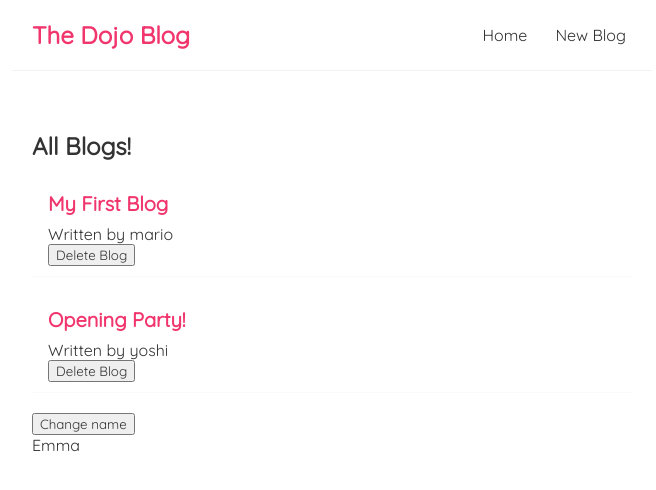
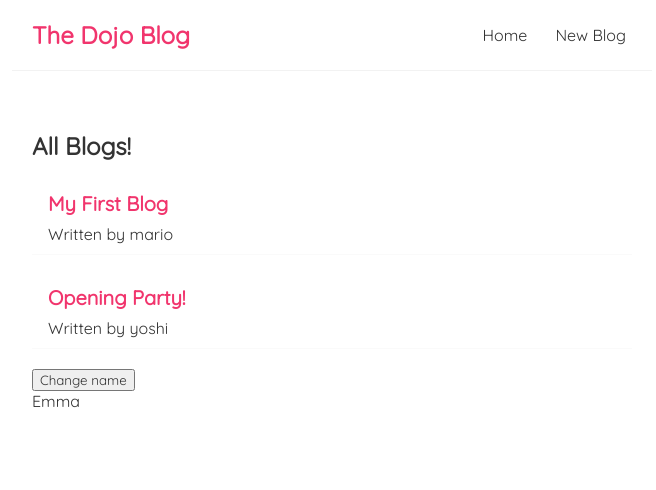
Before and after one commit to Cobby-a/First-Reactjs, a React (Create React App) app: page / in a window 1280 px wide. Shown: the top 490 px of the page, without its empty margins (308-964 px from the left). Built offline with nearby package versions, Linux system fonts and the light colour scheme; data requests are answered from the project's data file.

Commit message:
removed the delete button and the prop handleClick

```diff
--- a/src/BlogList.js
+++ b/src/BlogList.js
@@ -1,5 +1,5 @@
 
-const BlogList =({title, blogs, handleClick})=>{
+const BlogList =({title, blogs})=>{
     return(
         <div className="blog-list">
             <h2>{title}</h2>
@@ -7,7 +7,6 @@ const BlogList =({title, blogs, handleClick})=>{
                 <div className="blog-preview" key={blog.id}>
                     <h2>{blog.title}</h2>
                     <p>Written by {blog.author}</p>
-                    <button onClick={()=>handleClick(blog.id)}>Delete Blog</button>
                 </div>
             ))}
         </div>
```
